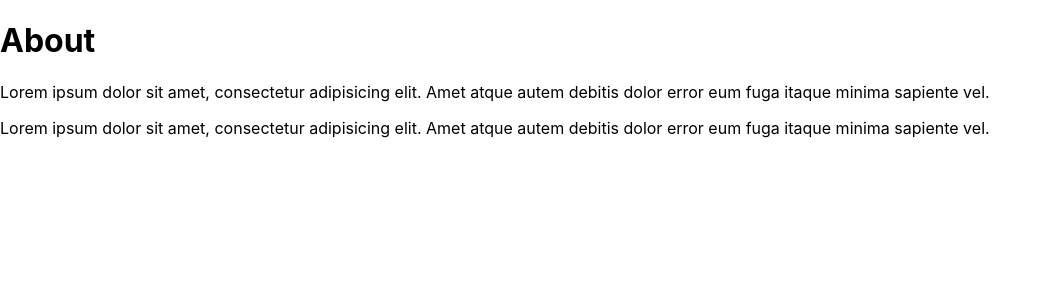
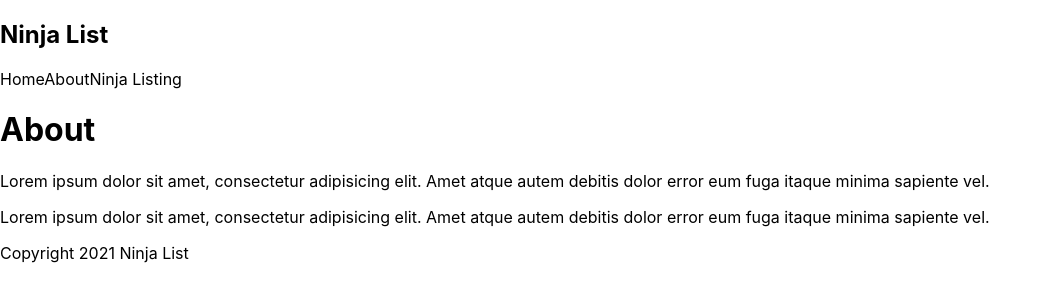
Before and after one commit to Annie-Huang/nextjs-tutorial, a Next.js app: page /about in a window 1280 px wide. Shown: the top 302 px of the page, without its empty margins (0-1052 px from the left). Built offline with nearby package versions, Linux system fonts and the light colour scheme.

Commit message:
Create Layout.js to contain the <Navbar> and <Footer>. And wrapped it around the <Component> in _app.js

```diff
--- /dev/null
+++ b/components/Layout.js
@@ -0,0 +1,15 @@
+import React from 'react';
+import Navbar from './Navbar';
+import Footer from './Footer';
+
+const Layout = ({ children }) => {
+  return (
+    <div className='content'>
+      <Navbar />
+      {children}
+      <Footer />
+    </div>
+  );
+};
+
+export default Layout;
--- a/pages/_app.js
+++ b/pages/_app.js
@@ -1,7 +1,12 @@
-import '../styles/globals.css'
+import '../styles/globals.css';
+import Layout from '../components/Layout';
 
 function MyApp({ Component, pageProps }) {
-  return <Component {...pageProps} />
+  return (
+    <Layout>
+      <Component {...pageProps} />
+    </Layout>
+  );
 }
 
-export default MyApp
+export default MyApp;
--- a/pages/index.js
+++ b/pages/index.js
@@ -1,12 +1,9 @@
 import React from 'react';
-import Navbar from '../components/Navbar';
-import Footer from '../components/Footer';
 import Link from 'next/link';
 
 export default function Home() {
   return (
     <div>
-      <Navbar />
       <h1>Homepage</h1>
       <p>
         Lorem ipsum dolor sit amet, consectetur adipisicing elit. Amet atque
@@ -19,7 +16,6 @@
       <Link href='/ninjas'>
         <a>See Ninja Listing</a>
       </Link>
-      <Footer />
     </div>
   );
 }
```
Also changed, not shown: Note.txt.
